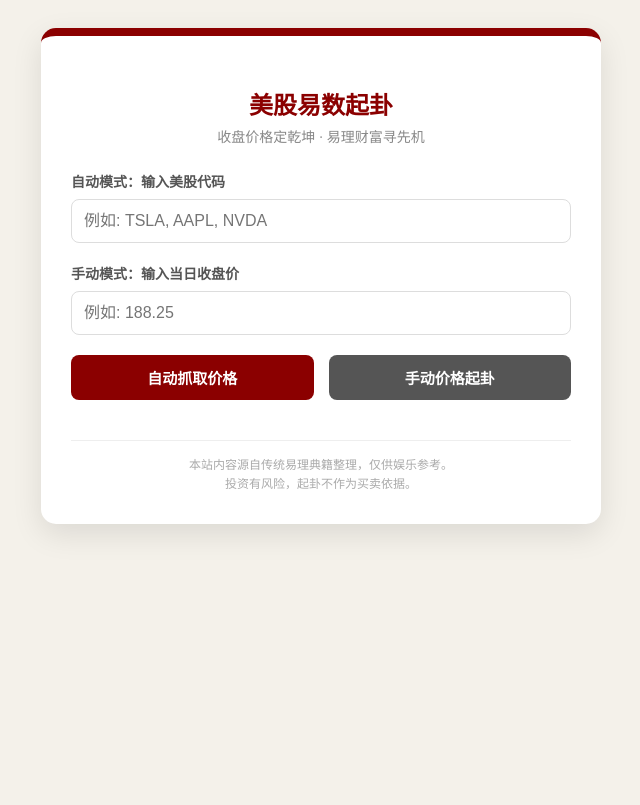
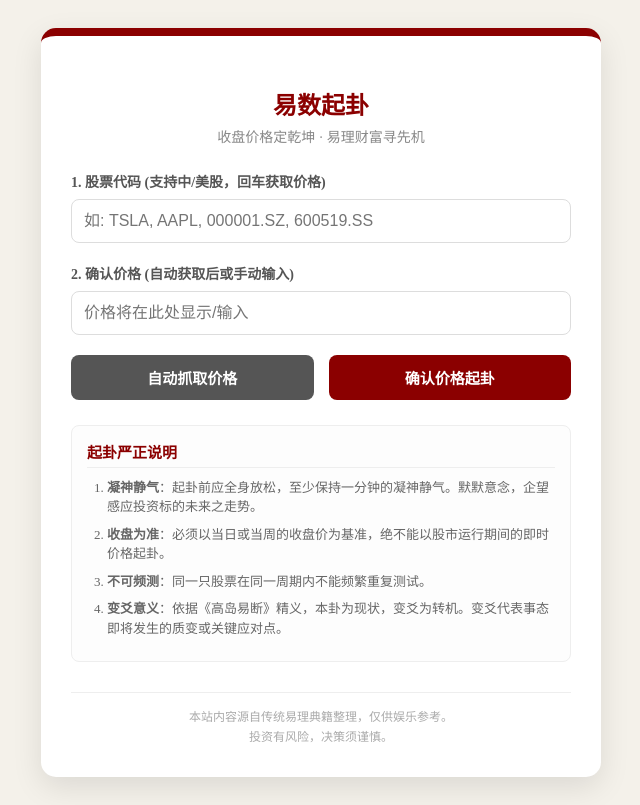
Before and after one commit to victoryfan826/suanguastock, a plain HTML site: page index.html in a window 1280 px wide. Shown: the whole page, without its empty margins (319-959 px from the left). Drawn offline with Linux system fonts and the light colour scheme.

Commit message:
Refactor HTML structure and update styles

```diff
--- a/index.html
+++ b/index.html
@@ -3,7 +3,7 @@
 <head>
     <meta charset="UTF-8">
     <meta name="viewport" content="width=device-width, initial-scale=1.0">
-    <title>美股易数起卦 - 玄学量化版</title>
+    <title>易数起卦 - 股票玄学量化版</title>
     <style>
         :root { --main-color: #8b0000; --bg-color: #f4f1ea; }
         body { font-family: "PingFang SC", "STSong", serif; background: var(--bg-color); color: #333; display: flex; justify-content: center; padding: 20px; }
@@ -16,8 +16,8 @@
         input:focus { border-color: var(--main-color); outline: none; box-shadow: 0 0 5px rgba(139,0,0,0.2); }
         .btn-box { display: grid; grid-template-columns: 1fr 1fr; gap: 15px; margin-top: 10px; }
         button { padding: 12px; border: none; border-radius: 8px; cursor: pointer; font-weight: bold; font-size: 15px; transition: 0.3s; }
-        .btn-auto { background: var(--main-color); color: white; }
-        .btn-manual { background: #555; color: white; }
+        .btn-auto { background: #555; color: white; }
+        .btn-manual { background: var(--main-color); color: white; }
         button:hover { opacity: 0.9; transform: translateY(-1px); }
 
         #result-area { margin-top: 30px; padding-top: 20px; border-top: 2px dashed #eee; display: none; animation: fadeIn 0.5s ease-in; }
@@ -29,28 +29,44 @@
         .section-label { font-weight: bold; color: var(--main-color); margin-bottom: 5px; display: block; }
         .content-text { line-height: 1.6; font-size: 16px; }
 
-        .disclaimer { font-size: 12px; color: #aaa; text-align: center; margin-top: 40px; line-height: 1.6; border-top: 1px solid #eee; padding-top: 15px; }
+        /* 起卦说明样式 */
+        .instruction-box { margin-top: 25px; padding: 15px; background: #fdfdfd; border: 1px solid #eee; border-radius: 8px; font-size: 13px; color: #666; }
+        .instruction-box h4 { margin: 0 0 10px 0; color: #8b0000; font-size: 15px; border-bottom: 1px solid #eee; padding-bottom: 5px; }
+        .instruction-box ol { padding-left: 20px; margin: 0; }
+        .instruction-box li { margin-bottom: 8px; line-height: 1.5; }
+
+        .disclaimer { font-size: 12px; color: #aaa; text-align: center; margin-top: 30px; line-height: 1.6; border-top: 1px solid #eee; padding-top: 15px; }
     </style>
 </head>
 <body>
 
 <div class="card">
-    <h2>美股易数起卦</h2>
+    <h2>易数起卦</h2>
     <div class="subtitle">收盘价格定乾坤 · 易理财富寻先机</div>
 
     <div class="input-group">
-        <label>自动模式：输入美股代码</label>
-        <input type="text" id="stockCode" placeholder="例如: TSLA, AAPL, NVDA">
+        <label>1. 股票代码 (支持中/美股，回车获取价格)</label>
+        <input type="text" id="stockCode" placeholder="如: TSLA, AAPL, 000001.SZ, 600519.SS">
     </div>
 
     <div class="input-group">
-        <label>手动模式：输入当日收盘价</label>
-        <input type="number" id="manualPrice" step="0.01" placeholder="例如: 188.25">
+        <label>2. 确认价格 (自动获取后或手动输入)</label>
+        <input type="number" id="manualPrice" step="0.01" placeholder="价格将在此处显示/输入">
     </div>
 
     <div class="btn-box">
         <button class="btn-auto" onclick="fetchStockData()">自动抓取价格</button>
-        <button class="btn-manual" onclick="calculateByManual()">手动价格起卦</button>
+        <button class="btn-manual" onclick="calculateByManual()">确认价格起卦</button>
+    </div>
+
+    <div class="instruction-box">
+        <h4>起卦严正说明</h4>
+        <ol>
+            <li><strong>凝神静气</strong>：起卦前应全身放松，至少保持一分钟的凝神静气。默默意念，企望感应投资标的未来之走势。</li>
+            <li><strong>收盘为准</strong>：必须以当日或当周的收盘价为基准，绝不能以股市运行期间的即时价格起卦。</li>
+            <li><strong>不可频测</strong>：同一只股票在同一周期内不能频繁重复测试。</li>
+            <li><strong>变爻意义</strong>：依据《高岛易断》精义，本卦为现状，变爻为转机。变爻代表事态即将发生的质变或关键应对点。</li>
+        </ol>
     </div>
 
     <div id="result-area">
@@ -70,7 +86,7 @@
 
     <div class="disclaimer">
         本站内容源自传统易理典籍整理，仅供娱乐参考。<br>
-        投资有风险，起卦不作为买卖依据。
+        投资有风险，决策须谨慎。
     </div>
 </div>
 
@@ -95,14 +111,11 @@
         // 变爻：小数点第二位 % 6
         let change = parseInt(decimalPart[1]) % 6 || 6;
 
-        // 组合ID，如 "11", "88"
         const guaId = `${upper}${lower}`;
 
-        // 显示基础信息
         document.getElementById('result-area').style.display = 'block';
-        document.getElementById('price-display').innerText = `收盘基数：$${priceStr}`;
+        document.getElementById('price-display').innerText = `收盘基数：${priceStr}`;
 
-        // 尝试从 data.json 读取内容
         try {
             const response = await fetch('data.json');
             if (!response.ok) throw new Error('找不到 data.json');
@@ -112,45 +125,55 @@
             if(currentGua) {
                 document.getElementById('gua-display').innerText = `${currentGua.name} (第${change}爻变)`;
                 document.getElementById('gua-fortune').innerText = currentGua.fortune;
-                // 注意：JSON里lines是数组，索引从0开始，所以要减1
+                // 变爻显示逻辑
                 document.getElementById('change-fortune').innerText = currentGua.lines[change-1] || "趋势研判中...";
             } else {
                 document.getElementById('gua-display').innerText = "起卦成功";
-                document.getElementById('gua-fortune').innerText = "未在数据库中找到该卦对应文字，请检查 data.json 内容。";
+                document.getElementById('gua-fortune').innerText = "未在数据库中找到该卦。";
             }
         } catch (error) {
-            console.error(error);
-            document.getElementById('gua-display').innerText = "起卦成功";
-            document.getElementById('gua-fortune').innerText = "无法加载 data.json 文件。请确保该文件与网页在同一文件夹下。";
+            document.getElementById('gua-fortune').innerText = "无法加载数据，请检查 data.json。";
         }
     }
 
-    // 2. 自动抓取函数 (通过开源接口)
+    // 2. 自动抓取函数 (支持多国股票)
     async function fetchStockData() {
         const code = document.getElementById('stockCode').value.trim();
         if(!code) return alert("请输入股票代码");
 
-        document.getElementById('gua-display').innerText = "正在向天地借数...";
-        document.getElementById('result-area').style.display = 'block';
-
         try {
-            // 注意：美股接口由于CORS限制，这里建议手动输入。此处演示逻辑：
+            // 通过第三方代理获取 Yahoo Finance 数据
             const res = await fetch(`https://api.allorigins.win/get?url=${encodeURIComponent('https://query1.finance.yahoo.com/v8/finance/chart/'+code)}`);
             const json = await res.json();
             const data = JSON.parse(json.contents);
             const price = data.chart.result[0].meta.regularMarketPrice;
-            runDivination(price);
+
+            // 将获取的价格自动填入手动模式栏目中
+            document.getElementById('manualPrice').value = price.toFixed(2);
+            alert("价格抓取成功，请核对后点击“确认价格起卦”");
         } catch (e) {
-            alert("自动获取失败（美股数据接口海外限制），请使用手动模式输入价格。");
+            alert("自动抓取失败（请确保代码正确，中国股票请加后缀如 .SS 或 .SZ）。请尝试手动输入价格。");
         }
     }
 
-    // 3. 手动触发函数
+    // 3. 确认价格起卦函数
     function calculateByManual() {
         const price = document.getElementById('manualPrice').value;
         if(!price) return alert("请输入价格");
+
+        // 核心改动：起卦后自动清空股票代码框，避免混淆
+        document.getElementById('stockCode').value = '';
+
+        // 执行起卦
         runDivination(price);
     }
+
+    // 监听回车键
+    document.getElementById('stockCode').addEventListener('keypress', function (e) {
+        if (e.key === 'Enter') {
+            fetchStockData();
+        }
+    });
 </script>
 
 </body>
```
